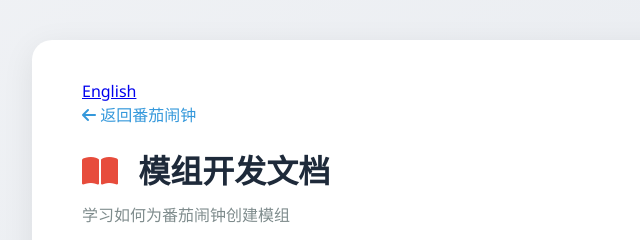
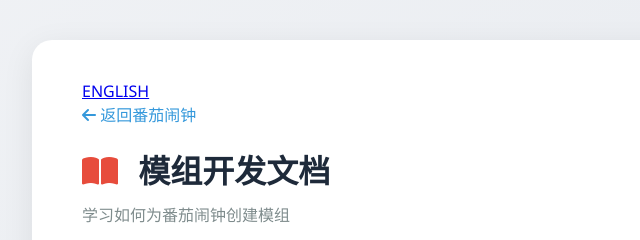
Before and after one commit to FI0m9ySans/fi0m9ysans.github.io, a plain HTML site: page guide.html in a window 1280 px wide. Shown: the top 240 px of the page, 158-798 px from the left. Drawn offline with Linux system fonts and the light colour scheme.

Commit message:
Update guide.html

```diff
--- a/guide.html
+++ b/guide.html
@@ -86,7 +86,7 @@
 <body>
     <div class="container">
         <div class="lang-switch">
-            <a href="./guide-en.html">English</a>
+            <a href="./guide-en.html">ENGLISH</a>
         </div>
         <a href="./" class="back-link"><i class="fas fa-arrow-left"></i> 返回番茄闹钟</a>
         <h1><i class="fas fa-book-open"></i> 模组开发文档</h1>
```
